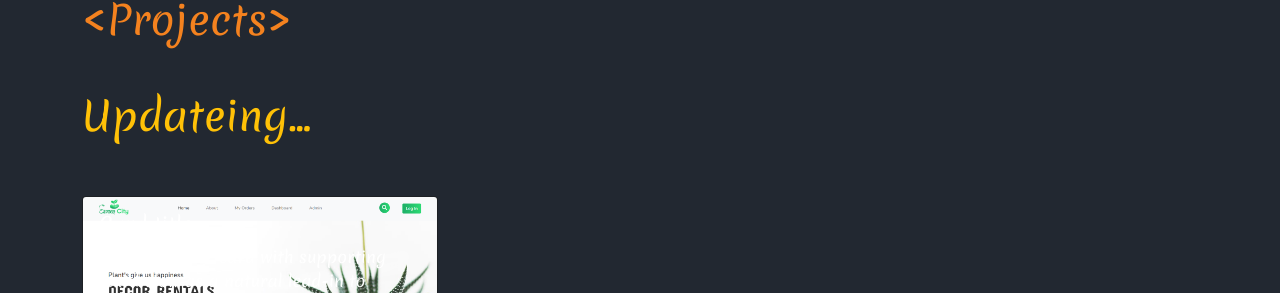
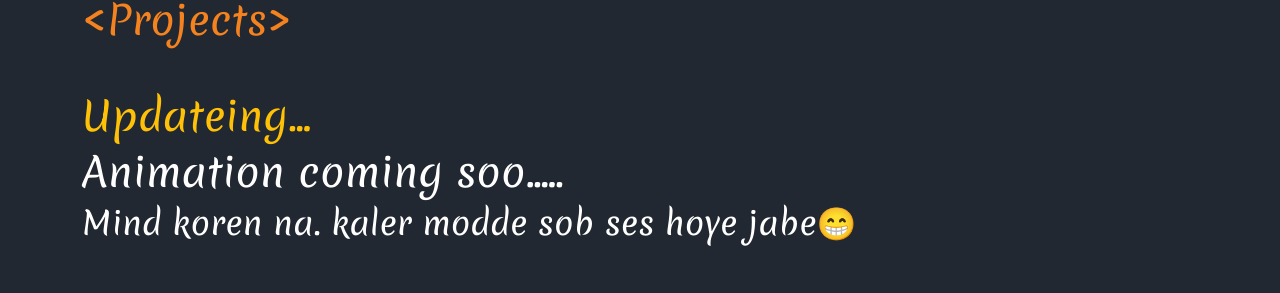
Before and after one commit to mahadih-gg/my-portfolio, a React (Create React App) app: page / in a window 1280 px wide. Shown: the part 2224-2517 px from the top of the page. Built offline with nearby package versions, Linux system fonts and the light colour scheme.

Commit message:
some updates

```diff
--- a/src/components/Projects/Projects.js
+++ b/src/components/Projects/Projects.js
@@ -9,6 +9,8 @@ const Projects = () => {
                 <h1 className="mb-5 color-primary">&lt;Projects&gt;</h1>
 
                 <h1 className="text-warning">Updateing...</h1>
+                <h1>Animation coming soo.....</h1>
+                <h2>Mind koren na. kaler modde sob ses hoye jabe😁</h2>
 
                 <div className="row py-5">
                     <div className="col-md-4">
```
